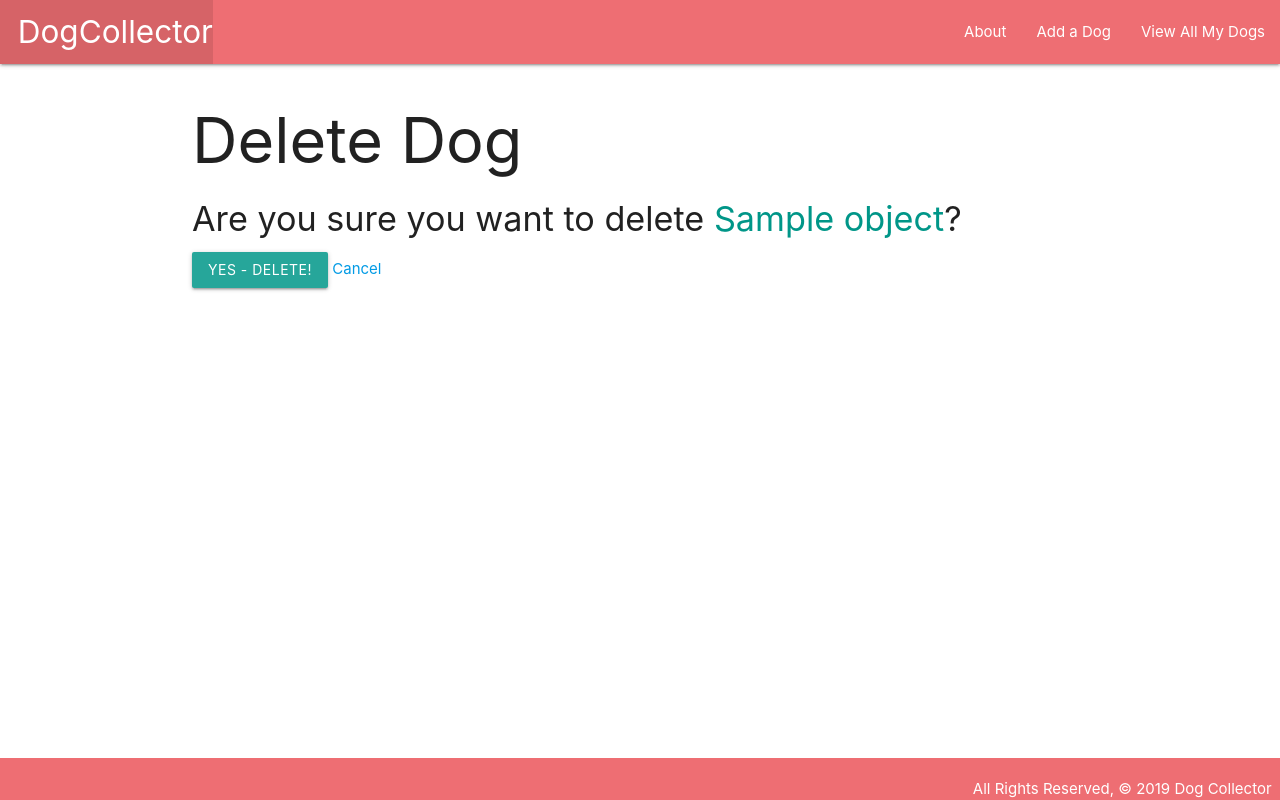
After one commit to nicofasho/dogcollector, a Django app: template main_app/templates/main_app/dog_confirm_delete.html in a window 1280 px wide. The commit adds this page. Run offline with Django 3.2, Linux system fonts and the light colour scheme; the template is opened without the code that fills it: most values are stand-ins (such as "Sample title", 1, 10 or a date in 2020).

Commit message:
CRUD implemented for dogs

```diff
--- a/main_app/models.py
+++ b/main_app/models.py
@@ -1,4 +1,5 @@
 from django.db import models
+from django.urls import reverse
 
 # Create your models here.
 class Dog(models.Model):
@@ -9,3 +10,6 @@ class Dog(models.Model):
 
   def __str__(self):
     return self.name
+
+  def get_absolute_url(self):
+    return reverse('detail', kwargs={'dog_id': self.id})
--- a/main_app/templates/base.html
+++ b/main_app/templates/base.html
@@ -15,11 +15,12 @@
     <nav>
       <div class="nav-wrapper">
         <ul>
-          <li><a href="/" class="left brand-logo">&nbsp;&nbsp;DogCollector</a></li>
+          <li><a href="{% url 'index' %}" class="left brand-logo">&nbsp;&nbsp;DogCollector</a></li>
         </ul>
         <ul class="right">
-          <li><a href="/about">About</a></li>
-          <li><a href="/dogs">View All My Dogs</a></li>
+          <li><a href="{% url 'about' %}">About</a></li>
+          <li><a href="{% url 'dogs_create' %}">Add a Dog</a></li>
+          <li><a href="{% url 'index' %}">View All My Dogs</a></li>
         </ul>
       </div>
     </nav>
--- a/main_app/templates/dogs/detail.html
+++ b/main_app/templates/dogs/detail.html
@@ -13,6 +13,10 @@
     <p>Age: Puppy</p>
     {% endif %}
   </div>
+  <div class="card-action">
+    <a href="{% url 'dogs_update' dog.id %}">Edit</a>
+    <a href="{% url 'dogs_delete' dog.id %}">Delete</a>
+  </div>
 </div>
 
 {% endblock %}
--- /dev/null
+++ b/main_app/templates/main_app/dog_confirm_delete.html
@@ -0,0 +1,15 @@
+{% extends 'base.html' %}
+
+{% block content %}
+
+  <h1>Delete Dog</h1>
+
+  <h4>Are you sure you want to delete <span class="teal-text">{{ object.name }}</span>?</h4>
+
+  <form action="" method="POST">
+    {% csrf_token %}
+    <input type="submit" value="Yes - Delete!" class="btn">
+    <a href="{% url 'detail' dog.id %}">Cancel</a>
+  </form>
+
+  {% endblock %}
--- a/main_app/urls.py
+++ b/main_app/urls.py
@@ -6,4 +6,7 @@ urlpatterns = [
   path('about/', views.about, name='about'),
   path('dogs/', views.dogs_index, name='index'),
   path('dogs/<int:dog_id>/', views.dogs_detail, name='detail'),
+  path('dogs/create/', views.DogCreate.as_view(), name='dogs_create'),
+  path('dogs/<int:pk>/update/', views.DogUpdate.as_view(), name='dogs_update'),
+  path('dogs/<int:pk>/delete/', views.DogDelete.as_view(), name='dogs_delete'),
 ]
```
Also changed, not shown: main_app/templates/main_app/dog_form.html (added, +16 -0 lines), main_app/views.py (+14 -0 lines), main_app/templates/main_app/cat_form.html (added).
